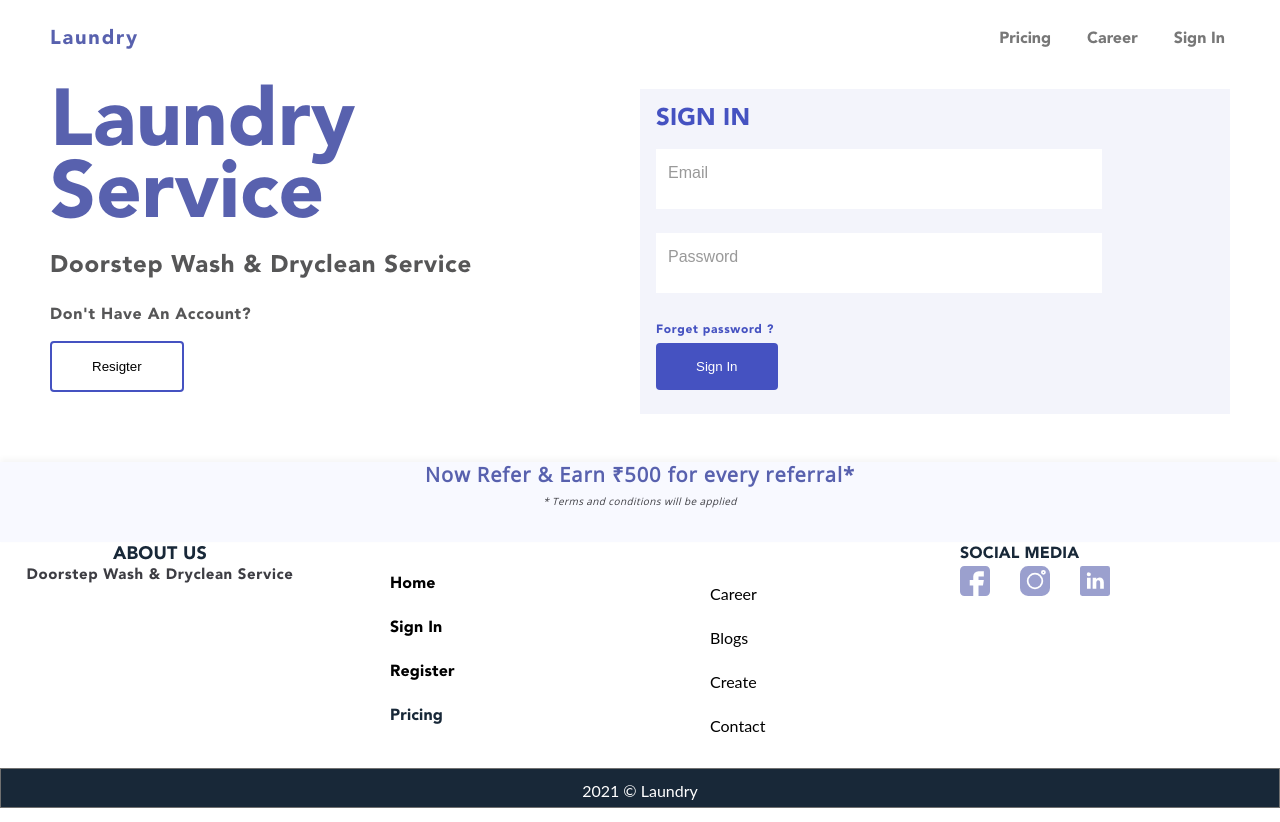
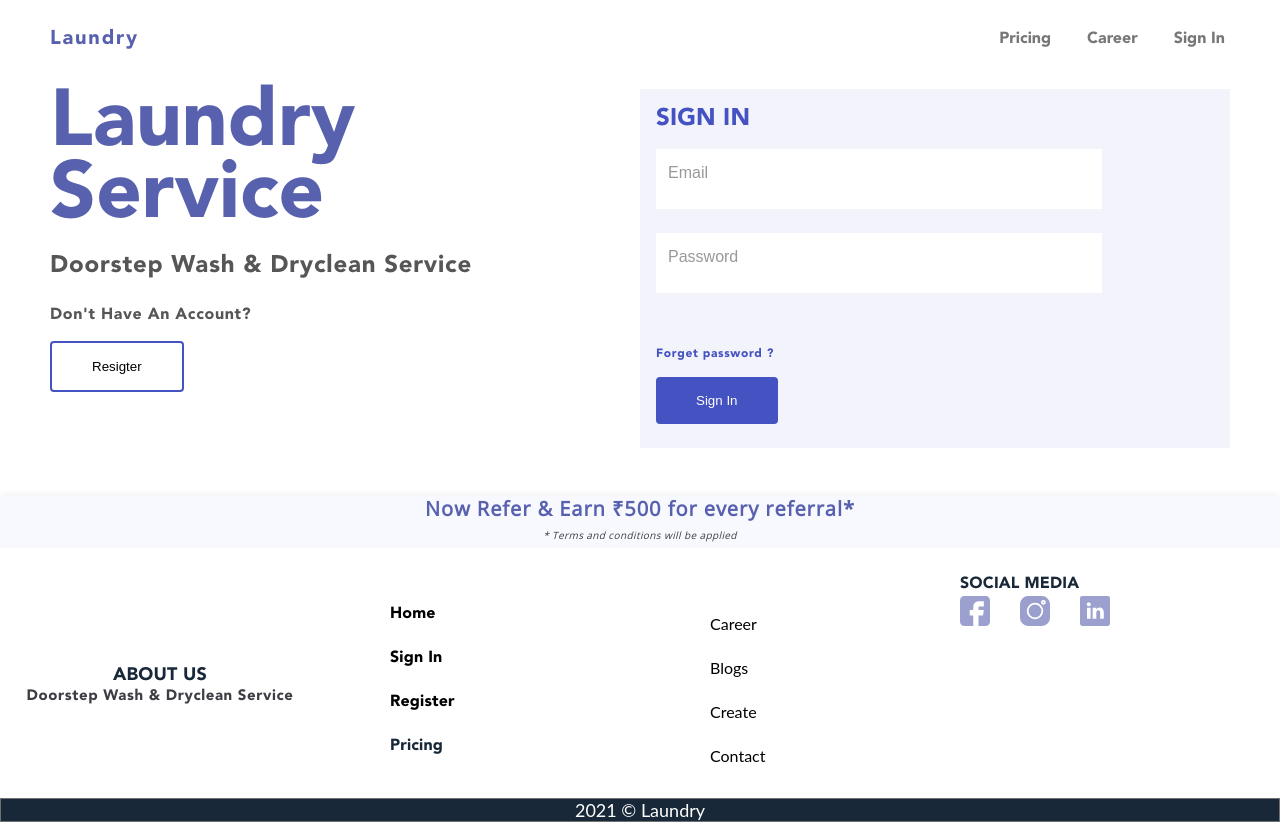
Before and after one commit to NOORMOHAMMED789/Laundry-Cart-FrontEnd, a React (Create React App) app: page / in a window 1280 px wide. Built offline with nearby package versions, Linux system fonts and the light colour scheme.

Commit message:
updated the code and UI

```diff
--- a/src/Components/Footer1/Footer1.css
+++ b/src/Components/Footer1/Footer1.css
@@ -1,10 +1,10 @@
 .footer1 {
   text-align: center;
-  width: 100vw;
-  height: 80px;
   background: #f8f9ff 0% 0% no-repeat padding-box;
   box-shadow: 0px -3px 6px #0000000b;
   background-color: #f8f9ff;
+  margin-top: 2.4rem;
+  margin-bottom: 2.4rem;
 }
 
 .footer1_title {
--- a/src/Components/Footer2/Footer2.css
+++ b/src/Components/Footer2/Footer2.css
@@ -2,6 +2,13 @@
   display: grid;
   width: 100vw;
   grid-template-columns: repeat(4, 25vw);
+}
+
+.footer2_sec1 {
+  display: flex;
+  justify-content: center;
+  flex-direction: column;
+  align-items: center;
 }
 
 .footer2_title {
--- a/src/Components/Footer3/Footer3.css
+++ b/src/Components/Footer3/Footer3.css
@@ -1,14 +1,13 @@
 .footer3 {
-  width: 100%;
-  height: 5vh;
   background: #182838 0% 0% no-repeat padding-box;
   border: 1px solid #707070;
   color: #182838;
 }
 
 .footer3_message {
+  font-size: 1.8rem;
+  line-height: 2.2rem;
   display: flex;
   justify-content: center;
-  margin: 10px auto;
   color: white;
 }
--- a/src/Components/SignupPage/SignupPage.css
+++ b/src/Components/SignupPage/SignupPage.css
@@ -111,6 +111,7 @@
 .section2_form {
   color: #77838f;
   font-size: 14px;
+  position: relative;
 }
 
 #float-label {
@@ -120,6 +121,8 @@
 .section2_forget {
   font: normal normal 12px/26px Avenir;
   letter-spacing: 0.64px;
+  padding-top: 2.4rem;
+  padding-bottom: 1rem;
   color: #4552c1;
 }
 .section2_btn {
@@ -128,11 +131,13 @@
   border-radius: 4px;
   color: #fff;
   border-style: none;
+  position: relative;
 }
 .section2_btn:hover {
   color: white;
   box-shadow: 2px 2px 10px gray;
   transform: scale(1.01);
+  cursor: pointer;
 }
 
 .section2_error_message {
--- a/src/Components/SignupPage/SignupPage.jsx
+++ b/src/Components/SignupPage/SignupPage.jsx
@@ -116,8 +116,8 @@ const SignupPage = () => {
               name="password field"
             />
             <label htmlFor="email">Password</label>
+            <p className="section2_error_message">{passErrorMsg}</p>
           </div>
-          <p className="section2_error_message">{passErrorMsg}</p>
           <p className="section2_forget">Forget password ?</p>
           <p className="invalid">{message}</p>
           <button className="section2_btn" onClick={submitHandler}>
```
